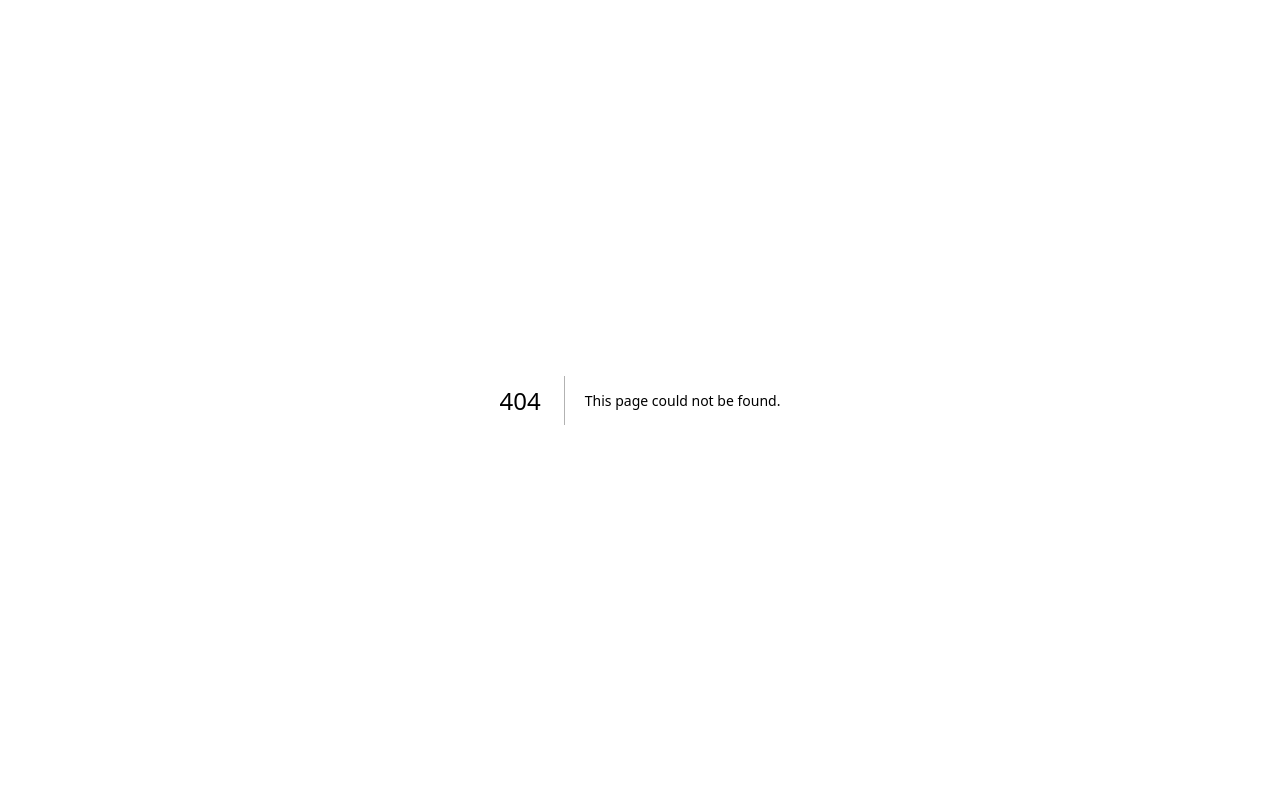
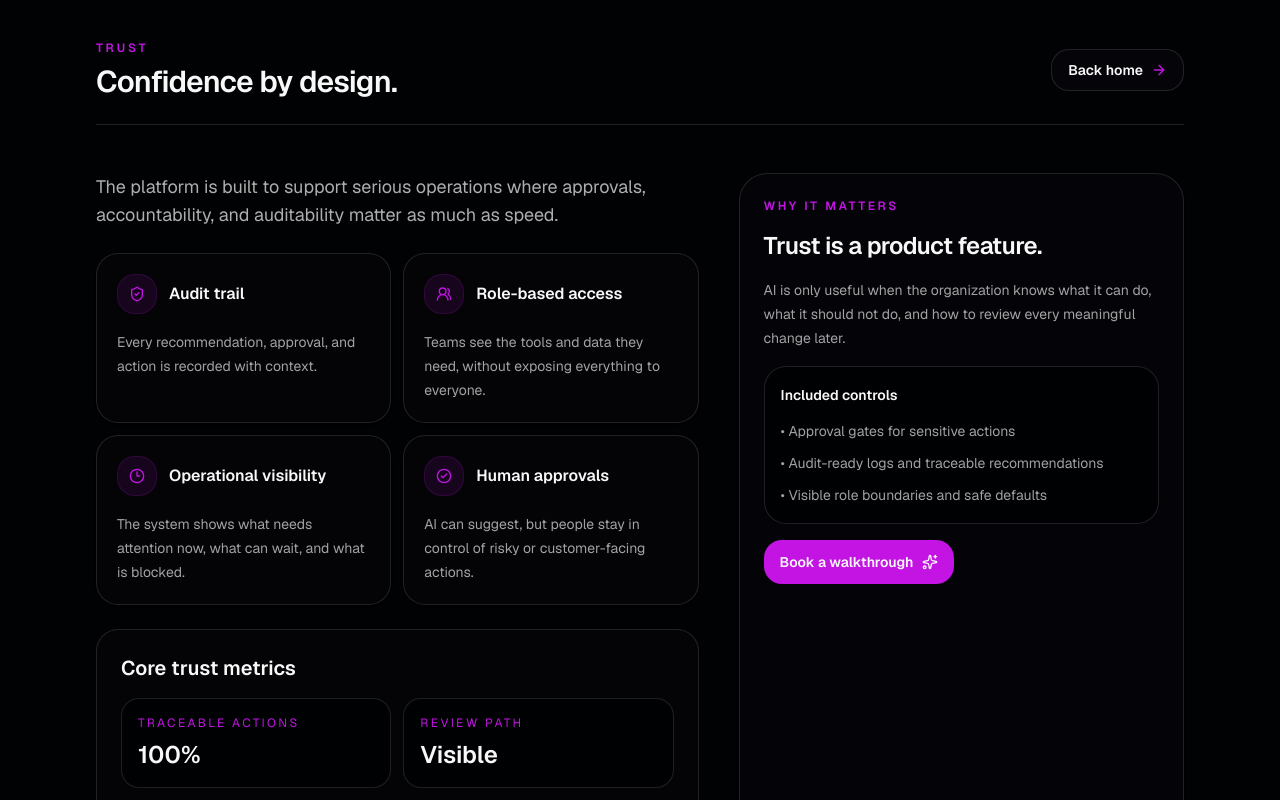
Before and after one commit to traviscomber/v0-mini-pms-dashboard, a Next.js app: page /trust in a window 1280 px wide. Before the commit this address had no page. Shown: the top 800 px of the page. Built offline with nearby package versions, Linux system fonts and the light colour scheme.

Commit message:
add trust page and commercial nav

```diff
--- a/app/page.tsx
+++ b/app/page.tsx
@@ -54,6 +54,9 @@ export default function Page() {
             </Link>
             <Link href="/walkthrough" className="inline-flex items-center gap-2 rounded-2xl border border-border bg-card px-4 py-2.5 text-sm font-semibold transition hover:border-primary/30 hover:bg-primary/5">
               Book a walkthrough
+            </Link>
+            <Link href="/trust" className="inline-flex items-center gap-2 rounded-2xl border border-border bg-card px-4 py-2.5 text-sm font-semibold transition hover:border-primary/30 hover:bg-primary/5">
+              Trust
             </Link>
             <Link href="/auth/login" className="inline-flex items-center gap-2 rounded-2xl border border-border bg-card px-4 py-2.5 text-sm font-semibold transition hover:border-primary/30 hover:bg-primary/5">
               Sign in
@@ -121,6 +124,9 @@ export default function Page() {
               <Link href="/walkthrough" className="inline-flex items-center justify-center gap-2 rounded-2xl border border-border bg-background px-4 py-3 text-sm font-semibold transition hover:border-primary/30 hover:bg-primary/5">
                 Book a walkthrough
               </Link>
+              <Link href="/trust" className="inline-flex items-center justify-center gap-2 rounded-2xl border border-border bg-background px-4 py-3 text-sm font-semibold transition hover:border-primary/30 hover:bg-primary/5">
+                Trust
+              </Link>
               <Link href="/demo" className="inline-flex items-center justify-center gap-2 rounded-2xl bg-primary px-4 py-3 text-sm font-semibold text-primary-foreground transition hover:brightness-110">
                 Open internal demo
               </Link>
--- /dev/null
+++ b/app/trust/page.tsx
@@ -0,0 +1,112 @@
+import Link from "next/link";
+import { ArrowRight, CheckCircle2, Clock3, ShieldCheck, Sparkles, Users2 } from "lucide-react";
+
+const TRUST_PILLARS = [
+  {
+    icon: ShieldCheck,
+    title: "Audit trail",
+    text: "Every recommendation, approval, and action is recorded with context.",
+  },
+  {
+    icon: Users2,
+    title: "Role-based access",
+    text: "Teams see the tools and data they need, without exposing everything to everyone.",
+  },
+  {
+    icon: Clock3,
+    title: "Operational visibility",
+    text: "The system shows what needs attention now, what can wait, and what is blocked.",
+  },
+  {
+    icon: CheckCircle2,
+    title: "Human approvals",
+    text: "AI can suggest, but people stay in control of risky or customer-facing actions.",
+  },
+];
+
+const TRUST_METRICS = [
+  { label: "Traceable actions", value: "100%" },
+  { label: "Review path", value: "Visible" },
+  { label: "Approval gates", value: "Human-in-the-loop" },
+  { label: "Security posture", value: "Enterprise-first" },
+];
+
+export default function TrustPage() {
+  return (
+    <main className="min-h-screen bg-background text-foreground">
+      <section className="mx-auto max-w-6xl px-6 py-10 lg:px-8">
+        <div className="flex items-center justify-between gap-4 border-b border-border pb-6">
+          <div>
+            <p className="text-xs font-semibold uppercase tracking-[0.24em] text-primary">Trust</p>
+            <h1 className="mt-2 text-3xl font-semibold tracking-tight">Confidence by design.</h1>
+          </div>
+          <Link href="/" className="inline-flex items-center gap-2 rounded-2xl border border-border bg-card px-4 py-2.5 text-sm font-semibold transition hover:border-primary/30 hover:bg-primary/5">
+            Back home
+            <ArrowRight className="h-4 w-4 text-primary" />
+          </Link>
+        </div>
+
+        <div className="grid gap-10 py-12 lg:grid-cols-[minmax(0,1.15fr)_minmax(340px,0.85fr)]">
+          <section className="space-y-6">
+            <p className="max-w-3xl text-base leading-7 text-foreground/70 sm:text-lg">
+              The platform is built to support serious operations where approvals, accountability, and auditability
+              matter as much as speed.
+            </p>
+
+            <div className="grid gap-3 sm:grid-cols-2">
+              {TRUST_PILLARS.map((pillar) => {
+                const Icon = pillar.icon;
+                return (
+                  <article key={pillar.title} className="rounded-3xl border border-border bg-card/80 p-5 shadow-sm">
+                    <div className="flex items-center gap-3">
+                      <div className="flex h-10 w-10 items-center justify-center rounded-2xl border border-primary/15 bg-primary/10 text-primary">
+                        <Icon className="h-4 w-4" />
+                      </div>
+                      <h2 className="text-base font-semibold">{pillar.title}</h2>
+                    </div>
+                    <p className="mt-4 text-sm leading-6 text-foreground/65">{pillar.text}</p>
+                  </article>
+                );
+              })}
+            </div>
+
+            <section className="rounded-3xl border border-border bg-card/80 p-6">
+              <h2 className="text-xl font-semibold">Core trust metrics</h2>
+              <div className="mt-4 grid gap-3 sm:grid-cols-2">
+                {TRUST_METRICS.map((metric) => (
+                  <div key={metric.label} className="rounded-2xl border border-border bg-background/80 p-4">
+                    <p className="text-xs uppercase tracking-[0.2em] text-primary">{metric.label}</p>
+                    <p className="mt-2 text-2xl font-semibold">{metric.value}</p>
+                  </div>
+                ))}
+              </div>
+            </section>
+          </section>
+
+          <aside className="space-y-4 rounded-[28px] border border-border bg-card/90 p-6 shadow-sm">
+            <p className="text-xs font-semibold uppercase tracking-[0.22em] text-primary">Why it matters</p>
+            <h2 className="text-2xl font-semibold tracking-tight">Trust is a product feature.</h2>
+            <p className="text-sm leading-6 text-foreground/65">
+              AI is only useful when the organization knows what it can do, what it should not do, and how to review
+              every meaningful change later.
+            </p>
+
+            <div className="rounded-3xl border border-border bg-background/80 p-4 text-sm leading-6 text-foreground/65">
+              <p className="font-semibold text-foreground">Included controls</p>
+              <ul className="mt-3 space-y-2">
+                <li>• Approval gates for sensitive actions</li>
+                <li>• Audit-ready logs and traceable recommendations</li>
+                <li>• Visible role boundaries and safe defaults</li>
+              </ul>
+            </div>
+
+            <Link href="/walkthrough" className="inline-flex items-center justify-center gap-2 rounded-2xl bg-primary px-4 py-3 text-sm font-semibold text-primary-foreground transition hover:brightness-110">
+              Book a walkthrough
+              <Sparkles className="h-4 w-4" />
+            </Link>
+          </aside>
+        </div>
+      </section>
+    </main>
+  );
+}
```
